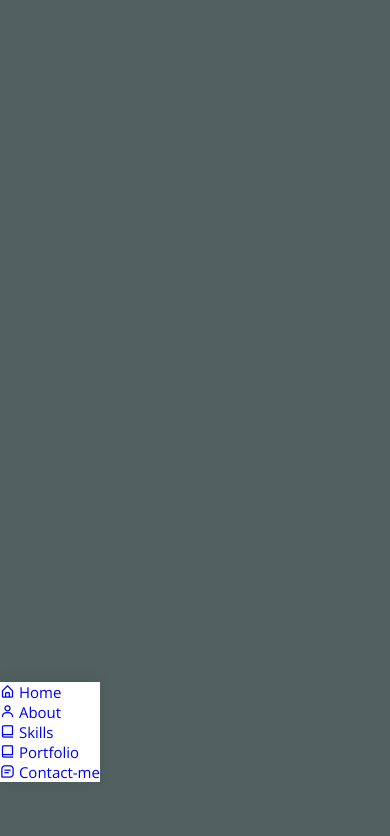
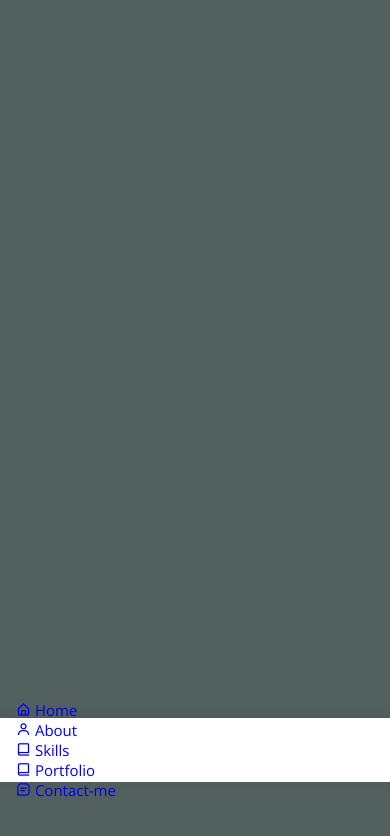
Before and after one commit to mubizzy/bottom-navigation, a plain HTML site: page index.html in a window 390 px wide. Shown: the part 62-898 px from the top of the page. Drawn offline with nearby package versions, Linux system fonts and the light colour scheme.

Commit message:
nav section

```diff
--- a/assets/css/styles.css
+++ b/assets/css/styles.css
@@ -123,6 +123,12 @@ img {
     left: 0;
     background-color: var(--container-color);
     box-shadow: 0 -1px 12px hsla(var(--hue), var(--sat), 15%, 0.15);
+    width: 100%;
+    height: 4rem;
+    padding: 0 1rem;
+    display: grid;
+    align-content: center;
+    transition: 0.4s;
   }
 }
 /*Active link*/
```
